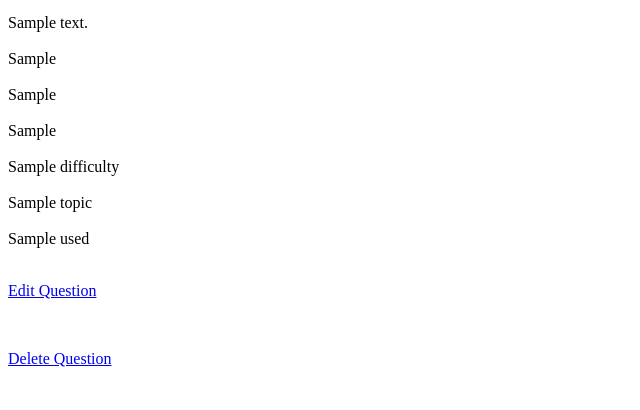
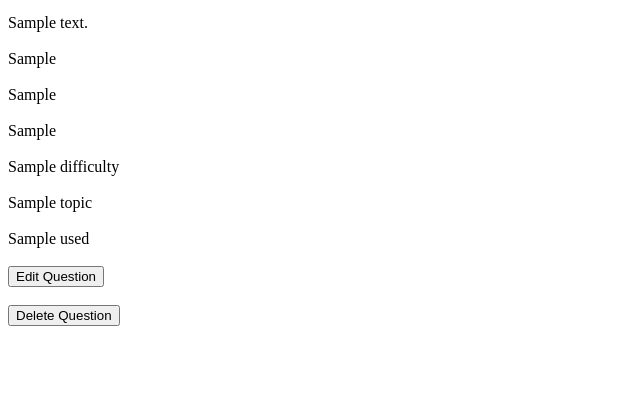
Before and after one commit to Dougmac21/QuizzR, a Flask app: page /questions in a window 1280 px wide. Shown: the part 431-841 px from the top of the page, without its empty margins (0-640 px from the left). After the commit the page ends 757 px from the top, so only its background shows below. Run offline with Flask 2, Linux system fonts and the light colour scheme; a database or web service that is not in the repository returns one stand-in record (values such as "Sample title"); some libraries are stand-ins or nearby versions.

Commit message:
alterations to question edit and delete

```diff
--- a/pub_quiz_app/templates/questions/edit.html
+++ b/pub_quiz_app/templates/questions/edit.html
@@ -31,7 +31,9 @@
         <label for="difficulty">Difficulty:</label>
         <select name="difficulty" id="difficulty_id">
             {%  for difficulty in all_difficulties  %}
+
             <option value="{{  difficulty.id  }}">{{  difficulty.level  }}</option>
+
             {%  endfor  %}
         </select>
         <br>
@@ -39,7 +41,9 @@
         <label for="topic">Topic:</label>
         <select name="topic" id="topic_id">
             {%  for topic in all_topics  %}
+
             <option value="{{  topic.id  }}">{{  topic.name  }}</option>
+
             {%  endfor  %}
         </select>
         <br>
@@ -48,7 +52,7 @@
         <input type="checkbox" id="used" name="used" value="{{  question.used  }}">
         <br>
 
-        <input type="submit">
+        <input type="submit" class="edit" value="Save Edits">
 
     </div>
 
--- a/pub_quiz_app/templates/questions/index.html
+++ b/pub_quiz_app/templates/questions/index.html
@@ -88,14 +88,18 @@
 
 {%  for question in all_questions  %}
 <div>
-    <p><a href="/questions/{{question.id}}/edit">Edit Question</a></p>
+    <form action="/questions/{{  question.id  }}/edit">
+        <input type="submit" class="edit" value="Edit Question">
+    </form>
 </div>
 {%  endfor  %}
 <br>
 
 {%  for question in all_questions  %}
 <div>
-    <p><a href="/questions/{{question.id}}/remove">Delete Question</a></p>
+    <form action="/question/{{  question.id  }}/delete" methods="POST">
+        <input type="submit" class="delete" value="Delete Question">
+    </form>
 </div>
 {%  endfor  %}
 <br>
```
